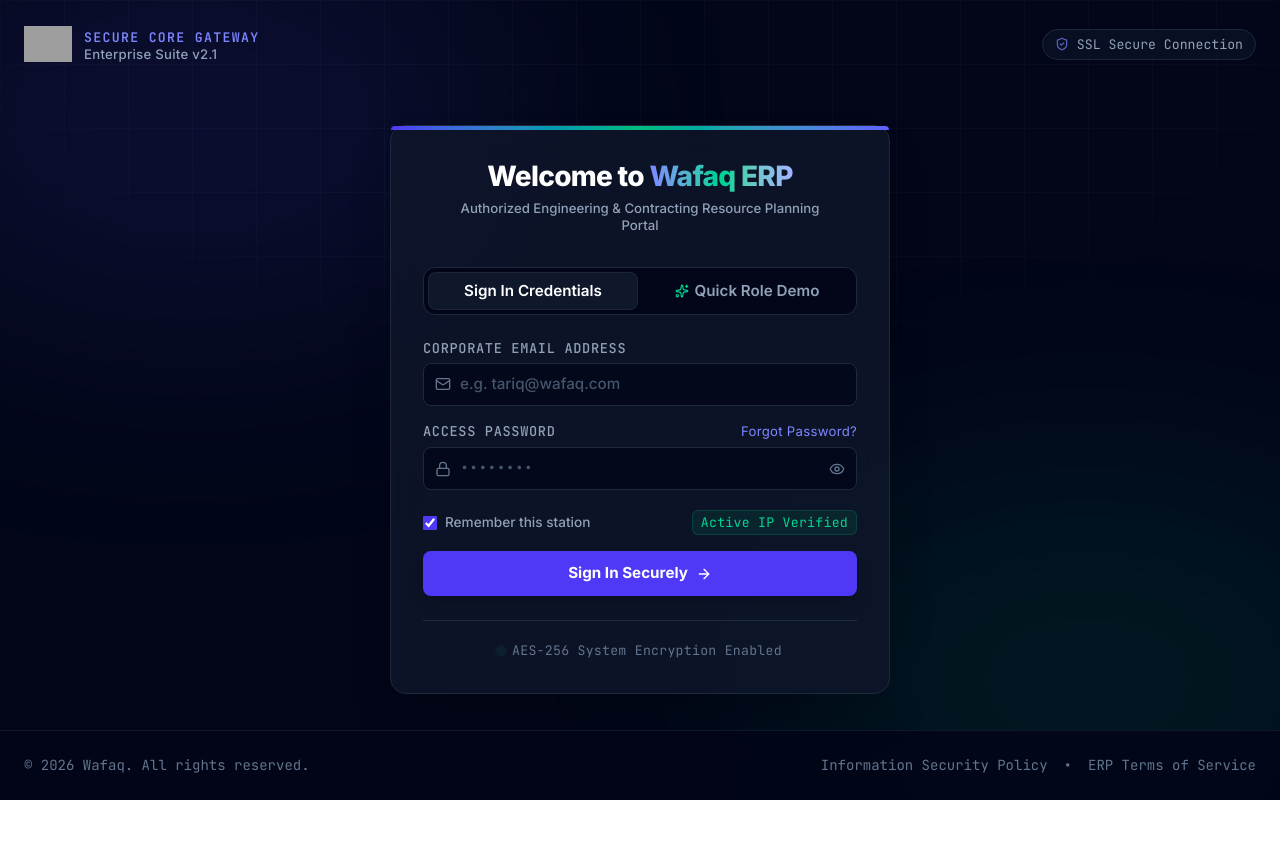
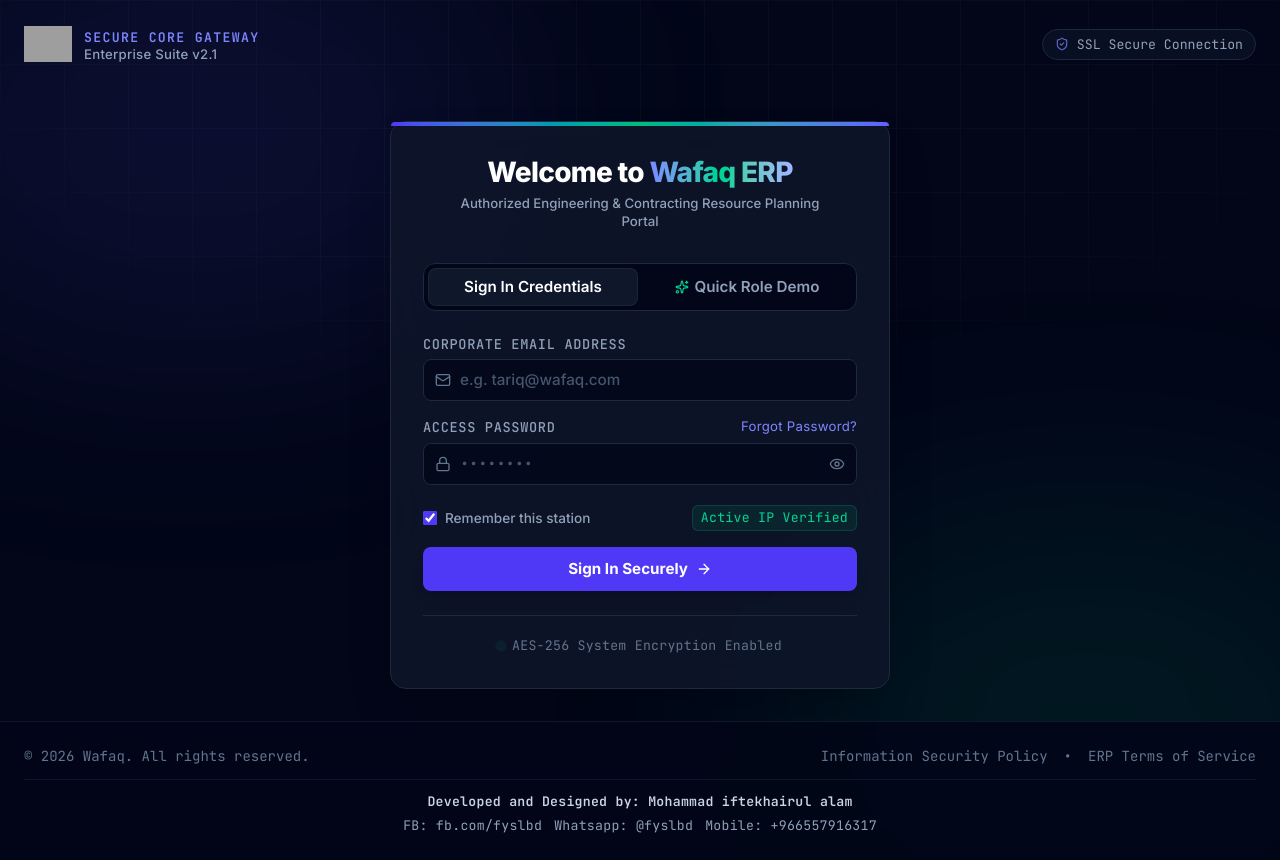
Before and after one commit to lotofsoft-sudo/projectwafaq, a React (Vite) app: page / in a window 1280 px wide. Before the commit the page ends 800 px from the top, so only its background shows below. Built offline with nearby package versions, Linux system fonts and the light colour scheme; grey boxes are pictures that could not be loaded; a web font is replaced by a local one.

Commit message:
feat: add developer contact information to footer
Integrated developer credit and contact details into the application and login view footers to improve system branding and support accessibility.

```diff
--- a/src/App.tsx
+++ b/src/App.tsx
@@ -922,7 +922,7 @@
         />
 
         {/* Dynamic Route views */}
-        <main id="view-viewport" className="flex-1 overflow-hidden flex flex-col relative">
+        <main id="view-viewport" className="flex-1 overflow-hidden flex flex-col relative pb-16 lg:pb-0">
 
           {currentView === 'dashboard' && currentPermissions?.viewDashboard !== false && (
             <DashboardView
@@ -1339,6 +1339,17 @@
             />
           )}
 
+          {/* Global Developer Footer */}
+          <div className="bg-white border-t border-slate-200 py-1.5 px-4 shrink-0 z-20 text-center w-full mt-auto shadow-[0_-4px_6px_-1px_rgba(0,0,0,0.05)] relative">
+            <div className="text-[9px] text-slate-500 font-mono flex flex-col sm:flex-row items-center justify-center sm:space-x-4 space-y-0.5 sm:space-y-0">
+              <span className="font-bold text-slate-700">Developed and Designed by: Mohammad iftekhairul alam</span>
+              <div className="flex items-center space-x-3">
+                <span>FB: fb.com/fyslbd</span>
+                <span>Whatsapp: @fyslbd</span>
+                <span>Mobile: +966557916317</span>
+              </div>
+            </div>
+          </div>
         </main>
 
         {/* Beautiful Mobile Sticky Bottom Navigation Bar */}
--- a/src/components/LoginView.tsx
+++ b/src/components/LoginView.tsx
@@ -337,8 +337,8 @@
       </main>
 
       {/* Corporate footer */}
-      <footer className="w-full text-center py-6 px-6 relative z-10 text-[11px] text-slate-500 border-t border-slate-900 bg-slate-950/90 font-mono">
-        <div className="max-w-7xl mx-auto flex flex-col sm:flex-row items-center justify-between gap-2">
+      <footer className="w-full text-center py-6 px-6 relative z-10 text-[11px] text-slate-500 border-t border-slate-900 bg-slate-950/90 font-mono flex flex-col space-y-3">
+        <div className="max-w-7xl mx-auto flex flex-col sm:flex-row items-center justify-between gap-2 w-full">
           <span>{footerText}</span>
           <div className="flex space-x-4">
             <a href="#" onClick={(e) => e.preventDefault()} className="hover:text-slate-300 transition-colors">Information Security Policy</a>
@@ -346,6 +346,18 @@
             <a href="#" onClick={(e) => e.preventDefault()} className="hover:text-slate-300 transition-colors">ERP Terms of Service</a>
           </div>
         </div>
+
+        {/* Developer Info */}
+        <div className="max-w-7xl mx-auto pt-3 border-t border-slate-800/50 w-full">
+          <div className="text-[10px] text-slate-400 font-mono space-y-1">
+            <p className="font-bold text-slate-300">Developed and Designed by: Mohammad iftekhairul alam</p>
+            <div className="flex flex-wrap items-center justify-center gap-x-3 gap-y-1">
+              <span>FB: fb.com/fyslbd</span>
+              <span>Whatsapp: @fyslbd</span>
+              <span>Mobile: +966557916317</span>
+            </div>
+          </div>
+        </div>
       </footer>
     </div>
   );
```
